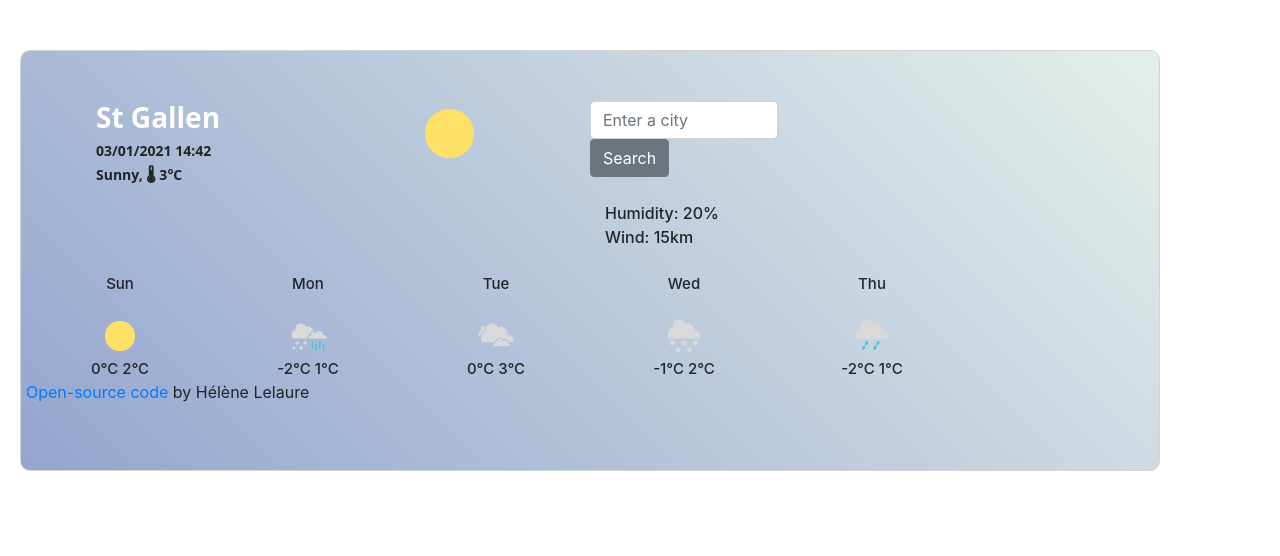
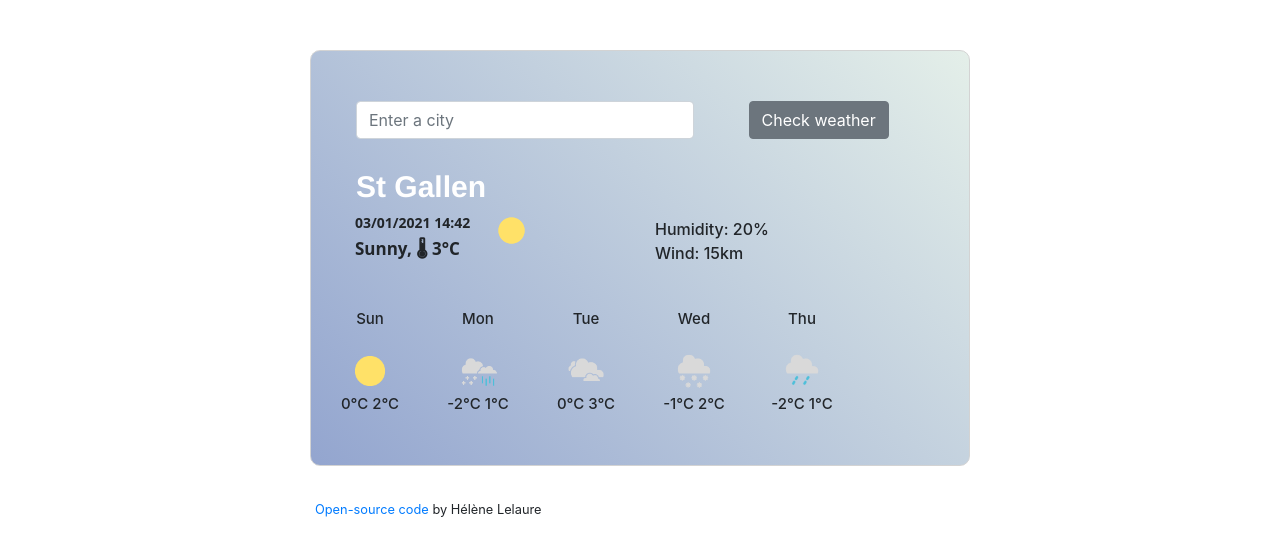
Before and after one commit to NewMeCoding/Weather_Application_LN, a plain HTML site: page index.html in a window 1280 px wide. Drawn offline with nearby package versions, Linux system fonts and the light colour scheme.

Commit message:
Fixed CSS current weather

```diff
--- a/index.html
+++ b/index.html
@@ -7,36 +7,42 @@
     <title>Weather App</title>
     <link rel="stylesheet" href="https://cdn.jsdelivr.net/npm/bootstrap@4.5.3/dist/css/bootstrap.min.css"
         integrity="sha384-TX8t27EcRE3e/ihU7zmQxVncDAy5uIKz4rEkgIXeMed4M0jlfIDPvg6uqKI2xXr2" crossorigin="anonymous" />
+    <script src="https://unpkg.com/axios/dist/axios.min.js"></script>
     <link rel="stylesheet" href="src/style.css" />
-    <script src="https://unpkg.com/axios/dist/axios.min.js"></script>
 </head>
 
 <body>
     <div class="container">
-        <div>
+        <div class="weather-app-wrapper">
+            <div class="weather-app">
+                <form class="search-form" id="search-city-form">
+                 <div class="row">
+                   <div class="col-7">
+                    <input type="text" class="form-control" id="city-input" placeholder="Enter a city" autocomplete="off" />
+                   </div>
+                   <div class="col-5">
+                    <button type="submit" class="btn btn-secondary w-120 ml2">Check weather</button>
+                   </div>
+                 </div>
+                </form>
             <div class="row">
-                <div class="col-4">
-                    <h1>
+                <div class="col-6">
+                    <h1 id="city">
                         St Gallen
                     </h1>
-                    <h4>
+                    <ul>
+                     <li id="current-date-time" class="current-date">
                         28/11/2020 19:00
-                    </h4>
-                    <h5 class="current-weather">
+                     </li>
+                     <li class="current-weather">
                         <span id="description">Sunny</span>, 🌡 <span id="current-temperature">3</span>°C
-                    </h5>
+                    <img src="src/Images/sunny.png" alt="actual-weather-picture" class="todays-weather" width="65px" />
+                     </li>
+                    </ul>
                 </div>
-                <div class="col-2">
-                    <span class="todays-weather">
-                        <img src="src/Images/sunny.png" alt="actual-weather-picture" width="65px" />
-                    </span>
-                </div>
-                <div class="col-2">
-                    <form class="row g-2" class="search-form" id="search-city-form">
-                        <input type="text" class="form-control" id="city-input" placeholder="Enter a city" />
-                        <button type="submit" class="btn btn-secondary">Search</button>
-                    </form>
-                    <br />
+                <div class="col-6">
+                    <br>
+                    <br>
                     <div class="other-info">
                         Humidity: <span id="humidity">20</span>%
                         <br />
@@ -50,7 +56,6 @@
                     <header class="day">
                         Sun
                     </header>
-
                     <section>
                         <img src="src/Images/sunny.png" alt="sunday-weather-picture" height="40px" />
                     </section>
@@ -108,12 +113,12 @@
                 </div>
             </div>
         </div>
-        <div class="row text-center">
-            <p id="open-source-link">
-                <a href="https://github.com/NewMeCoding/Weather_Application_LN">
+
+            <small id="open-source-link">
+                <a href="https://github.com/NewMeCoding/Weather_Application_LN" target="_blank">
                     Open-source code
                 </a> by Hélène Lelaure
-            </p>
+            </small>
         </div>
     </div>
     <script src="src/index.js"></script>
--- a/src/index.js
+++ b/src/index.js
@@ -31,7 +31,7 @@ if (minutes < 10) {
 } else {
   minutes = now.getMinutes();
 }
-let currentDate = document.querySelector("h4");
+let currentDate = document.querySelector("#current-date-time");
 currentDate.innerHTML = `${date}/${month}/${year} ${hours}:${minutes}`;
 }
 showCurrentDate();
@@ -39,8 +39,8 @@ showCurrentDate();
 function showCity(event) {
   event.preventDefault();
  let searchInput = document.querySelector("#city-input");
- let h1 = document.querySelector("h1");
- h1.innerHTML = `${searchInput.value}`;
+ let city = document.querySelector("#city");
+ city.innerHTML = `${searchInput.value}`;
 
  searchCity(searchInput.value);
 }
@@ -48,14 +48,14 @@ function showCity(event) {
 function searchCity(city) {
   let apiKey = "d2991882ca3e5ee6762070360098f550";
   let apiUrl = `https://api.openweathermap.org/data/2.5/weather?q=${city}&appid=${apiKey}&units=metric`;
-  axios.get(apiUrl).then(showTemperature);
+  axios.get(apiUrl).then(showCurrentWeather);
 }
 
 let form = document.querySelector("#search-city-form");
 form.addEventListener("submit", showCity);
 
 
-function showTemperature (response) {
+function showCurrentWeather (response) {
   let currentTemperature = Math.round(response.data.main.temp);
   let temperatureElement = document.querySelector("#current-temperature");
   temperatureElement.innerHTML = `${currentTemperature}`;
--- a/src/style.css
+++ b/src/style.css
@@ -1,30 +1,54 @@
-h1,
-h4,
-h5 {
-  padding-left: 55px;
-}
 h1 {
-  font-size: 28px;
-  font-family: system-ui;
+  font-size: 30px;
+  font-family: "Franklin Gothic Medium", "Arial Narrow", Arial, sans-serif;
   font-weight: 700;
   color: white;
+  padding-left: 25px;
 }
-h4,
-h5 {
+ul {
+  padding-left: 12px;
+  margin-left: 12px;
+}
+li {
+  list-style: none;
   font-size: 14px;
   font-family: system-ui;
   font-weight: 700;
+  line-height: 20px;
 }
+
 button {
-  padding-left: 60px;
+  margin: 0;
 }
-.container {
+small {
+  padding-left: 25px;
+  position: relative;
+  top: -20px;
+}
+.weather-app-wrapper {
+  max-width: 700px;
+  margin: 0 auto;
+}
+
+.weather-app {
   background-image: linear-gradient(45deg, #93a5cf 0%, #e4efe9 100%);
   border: 0.5px solid lightgray;
   border-radius: 10px;
   padding: 50px 20px;
   padding-right: 20px;
   margin: 50px 20px;
+}
+.search-form {
+  margin-bottom: 30px;
+  width: 650px;
+}
+
+.form-control {
+  margin-left: -25px;
+}
+
+.current-weather {
+  font-size: 17px;
 }
 .day {
   text-align: center;
@@ -39,8 +63,9 @@ button {
   font-weight: 500;
 }
 .todays-weather {
-  padding-left: 0px;
-  margin-left: 0;
+  position: relative;
+  padding-left: 30px;
+  top: -20px;
 }
 
 .other-info {
```
